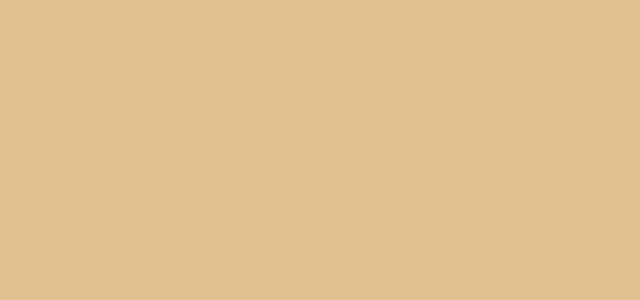
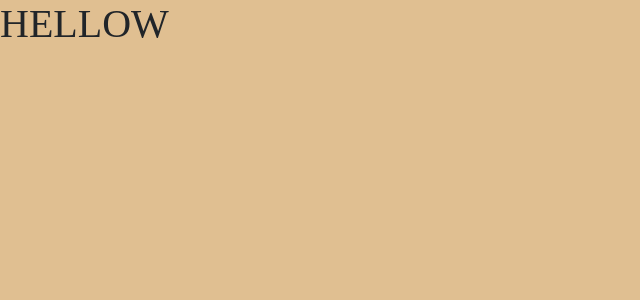
Before and after one commit to BhimaDevTeam/Tabenrollment, a React (Create React App) app: page / in a window 1280 px wide. Shown: the top 300 px of the page, without its empty margins (0-640 px from the left). Built offline with nearby package versions, Linux system fonts and the light colour scheme.

Commit message:
some fix

```diff
--- a/src/App.js
+++ b/src/App.js
@@ -13,18 +13,22 @@ import PaymentSuccess from './Transactions/New_member_id_cards/Paymentsuccess';
 
 function App() {
   return (
-    <BrowserRouter basename="/vrudhitabenrollment">
-      <Routes>
-         <Route path="/" element={<Mobile/>}/>
-         {/* <Route path="/Mobile"  element={<Mobile/>}/> */}
-        <Route path="/MobileVer" element={<MobileVer/>}/>
-        <Route path="/TransitionsModal" element={<TransitionsModal/>}/>
-        <Route path="/AadharVer" element={<AadharVer/>}/>
-        <Route path="/Mypage" element={<Mypage/>}/>
-        <Route path="/ekyc-customer" element={<EkycCustomerPage/>}/>
-        <Route path="/success-page/:linkId" element={<PaymentSuccess/>}/>
-      </Routes>
-     </BrowserRouter>
+    <div>
+
+      <h1>HELLOW</h1>
+    </div>
+    // <BrowserRouter basename="/vrudhitabenrollment">
+    //   <Routes>
+    //      <Route path="/" element={<Mobile/>}/>
+    //      {/* <Route path="/Mobile"  element={<Mobile/>}/> */}
+    //     <Route path="/MobileVer" element={<MobileVer/>}/>
+    //     <Route path="/TransitionsModal" element={<TransitionsModal/>}/>
+    //     <Route path="/AadharVer" element={<AadharVer/>}/>
+    //     <Route path="/Mypage" element={<Mypage/>}/>
+    //     <Route path="/ekyc-customer" element={<EkycCustomerPage/>}/>
+    //     <Route path="/success-page/:linkId" element={<PaymentSuccess/>}/>
+    //   </Routes>
+    //  </BrowserRouter>
   );
 };
 
```
